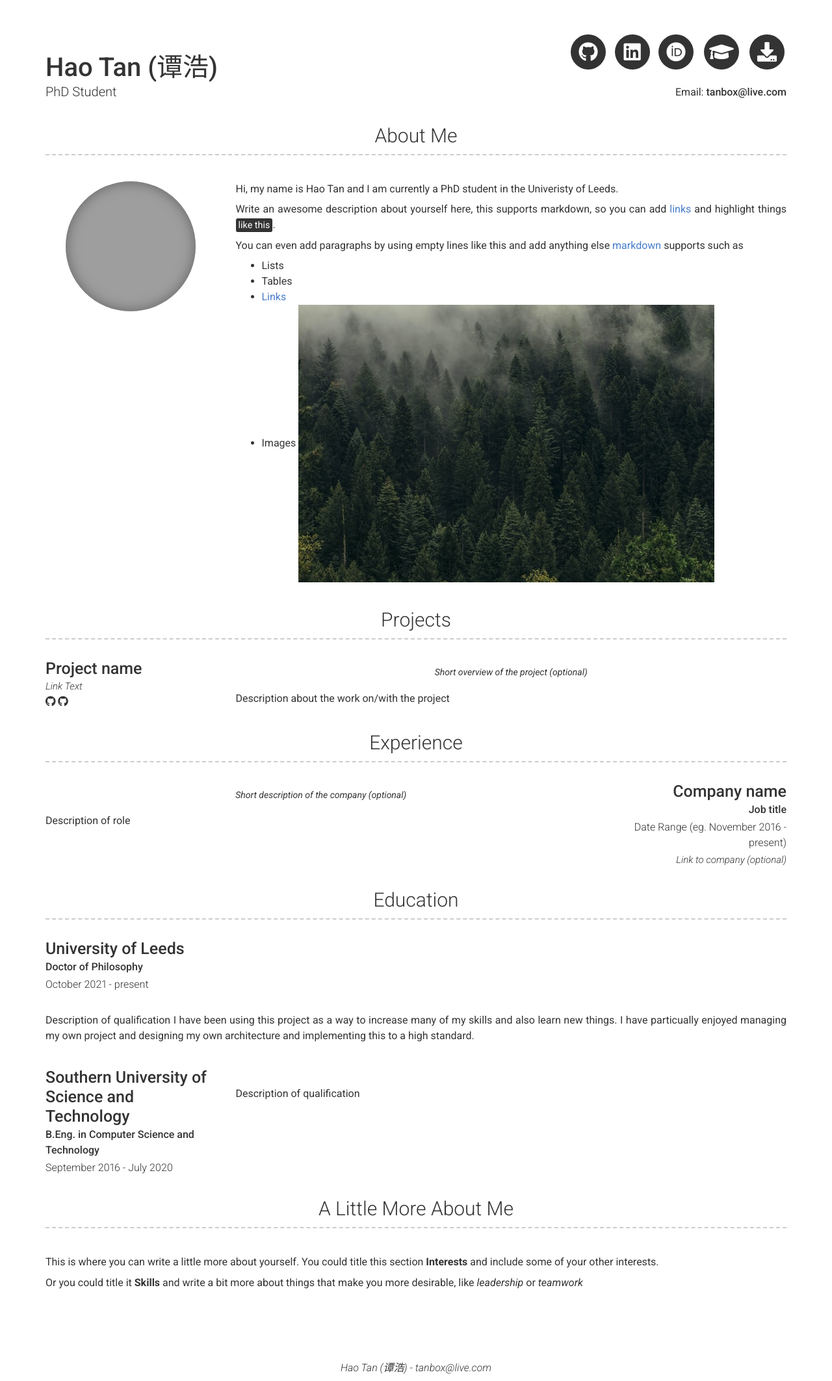
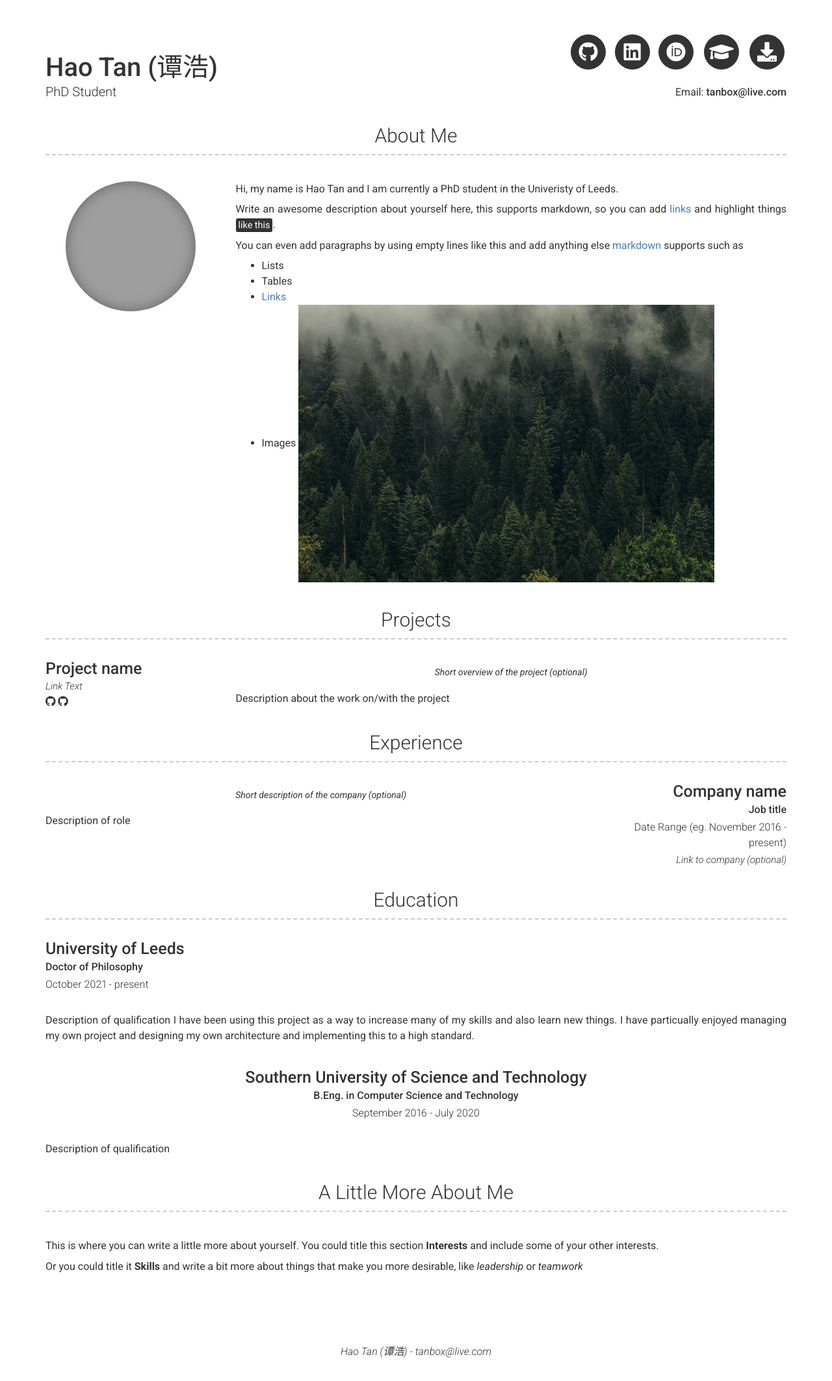
Before and after one commit to haotan1998/haotan1998.github.io, a Jekyll site: the page built from index.md, in a window 1280 px wide. Shown: the whole page at 65% size. Built offline with Jekyll 4.4.1, drawn with Linux system fonts in a browser that asks for light colours; nearby versions of some CDN libraries; after the commit the page ends 2100 px from its top, so only the background shows below that; grey boxes are pictures that could not be loaded.

Commit message:
Update _config.yml

```diff
--- a/_config.yml
+++ b/_config.yml
@@ -104,7 +104,7 @@ content:
         description: | # this will include new lines to allow paragraphs
           Description of qualification
           I have been using this project as a way to increase many of my skills and also learn new things. I have particually enjoyed managing my own project and designing my own architecture and implementing this to a high standard.
-      - layout: left
+      - layout: top-middle
         title: Southern University of Science and Technology
         sub_title: B.Eng. in Computer Science and Technology
         caption: September 2016 - July 2020
```
